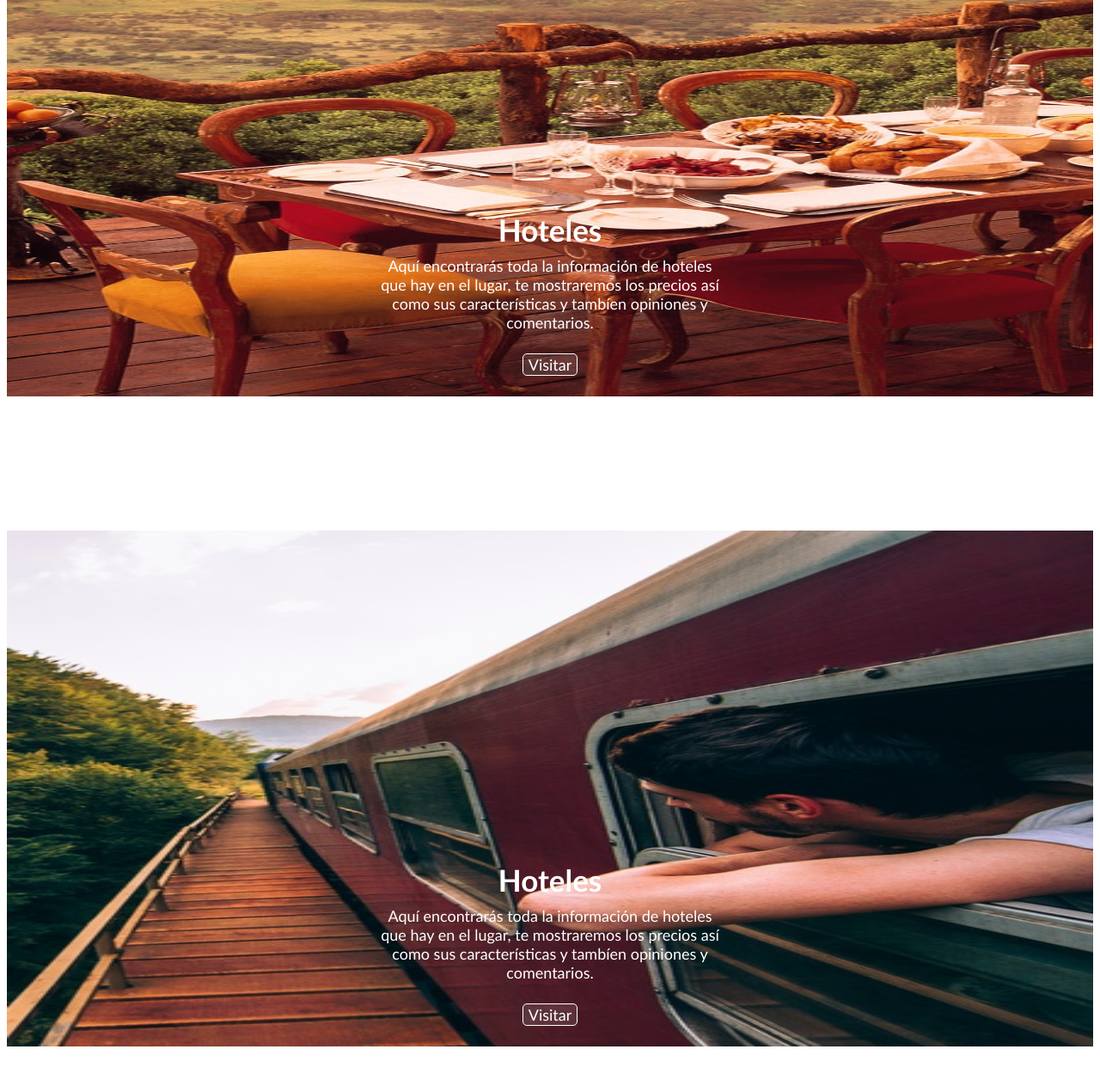
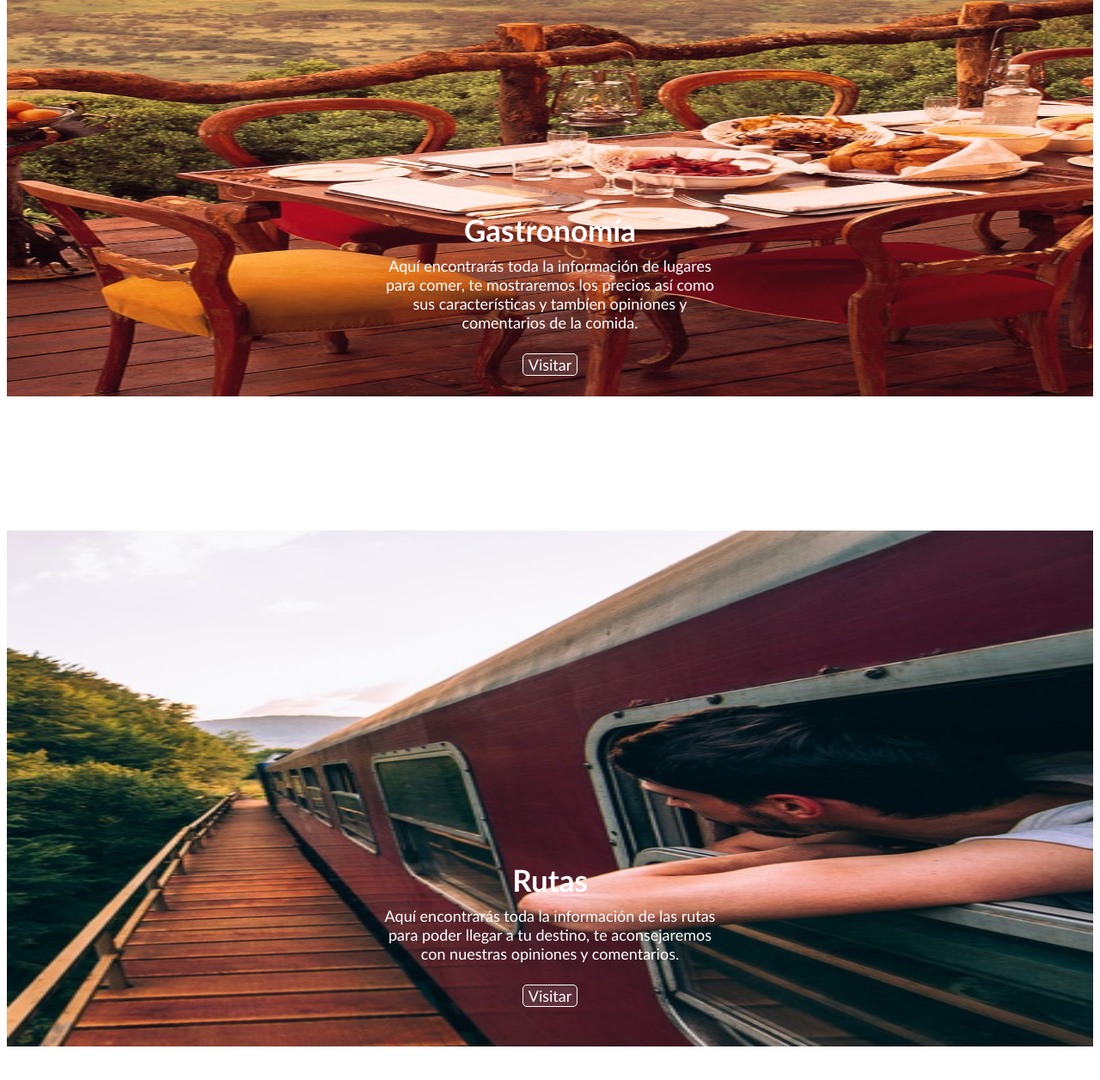
Before and after one commit to ANTONY2199/Blog-1, a plain HTML site: page index.html in a window 1280 px wide. Shown: the part 903-2159 px from the top of the page at 86% size. Drawn offline with Linux system fonts and the light colour scheme.

Commit message:
actualizado

```diff
--- a/index.html
+++ b/index.html
@@ -20,9 +20,9 @@
 		<article class="option">
 			<figure>
 				<img class="foto" src="img/res1.jpg" width="300px" height="600px" >
-				<h2>Hoteles</h2>
+				<h2>Gastronomía</h2>
 				<p>
-					Aquí encontrarás toda la información de hoteles que hay en el lugar, te mostraremos los precios así como sus características y tambíen opiniones y comentarios.
+					Aquí encontrarás toda la información de lugares para comer, te mostraremos los precios así como sus características y tambíen opiniones y comentarios de la comida.
 				</p>
 				<button type="submit">Visitar</button>
 			</figure>
@@ -30,9 +30,9 @@
 		<article class="option">
 			<figure>
 				<img class="foto" src="img/ruta.jpg" width="300px" height="600px" >
-				<h2>Hoteles</h2>
+				<h2>Rutas</h2>
 				<p>
-					Aquí encontrarás toda la información de hoteles que hay en el lugar, te mostraremos los precios así como sus características y tambíen opiniones y comentarios.
+					Aquí encontrarás toda la información de las rutas para poder llegar a tu destino, te aconsejaremos con nuestras opiniones y comentarios.
 				</p>
 				<button type="submit">Visitar</button>
 			</figure>
```
